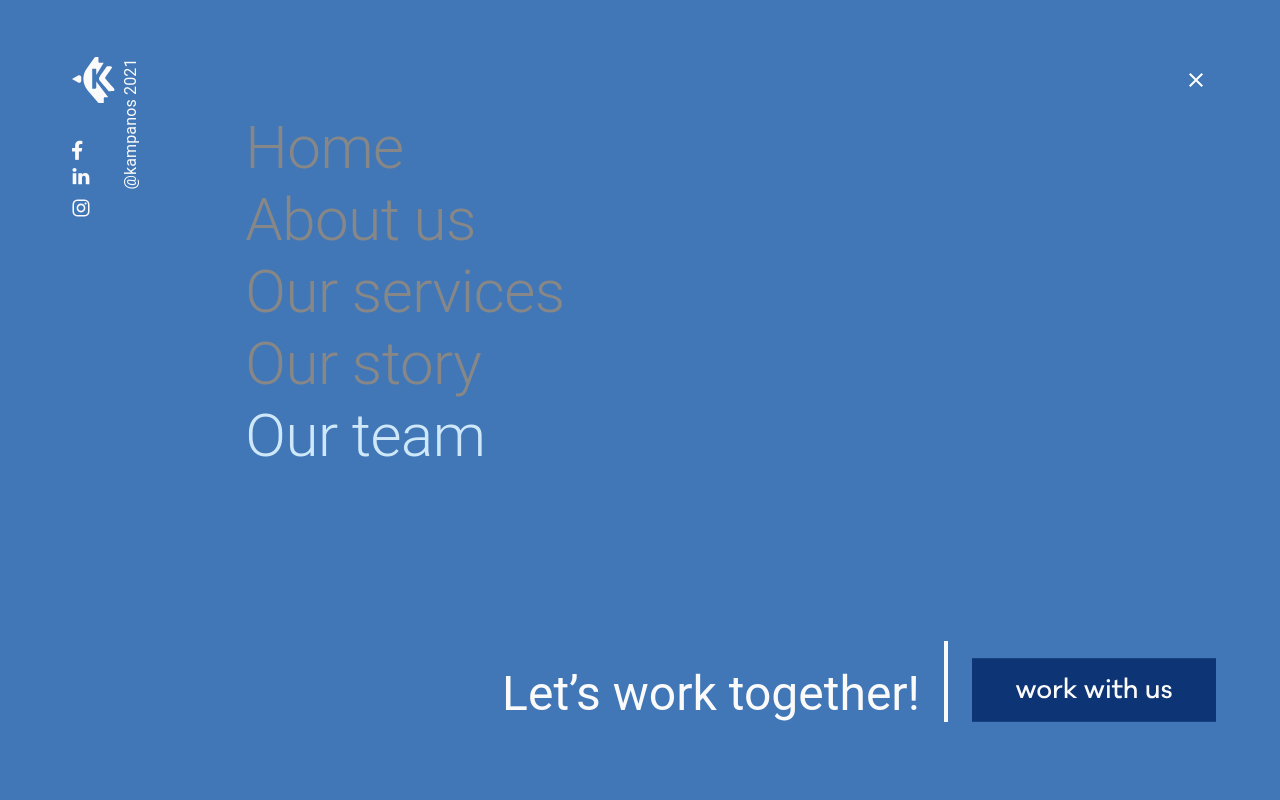
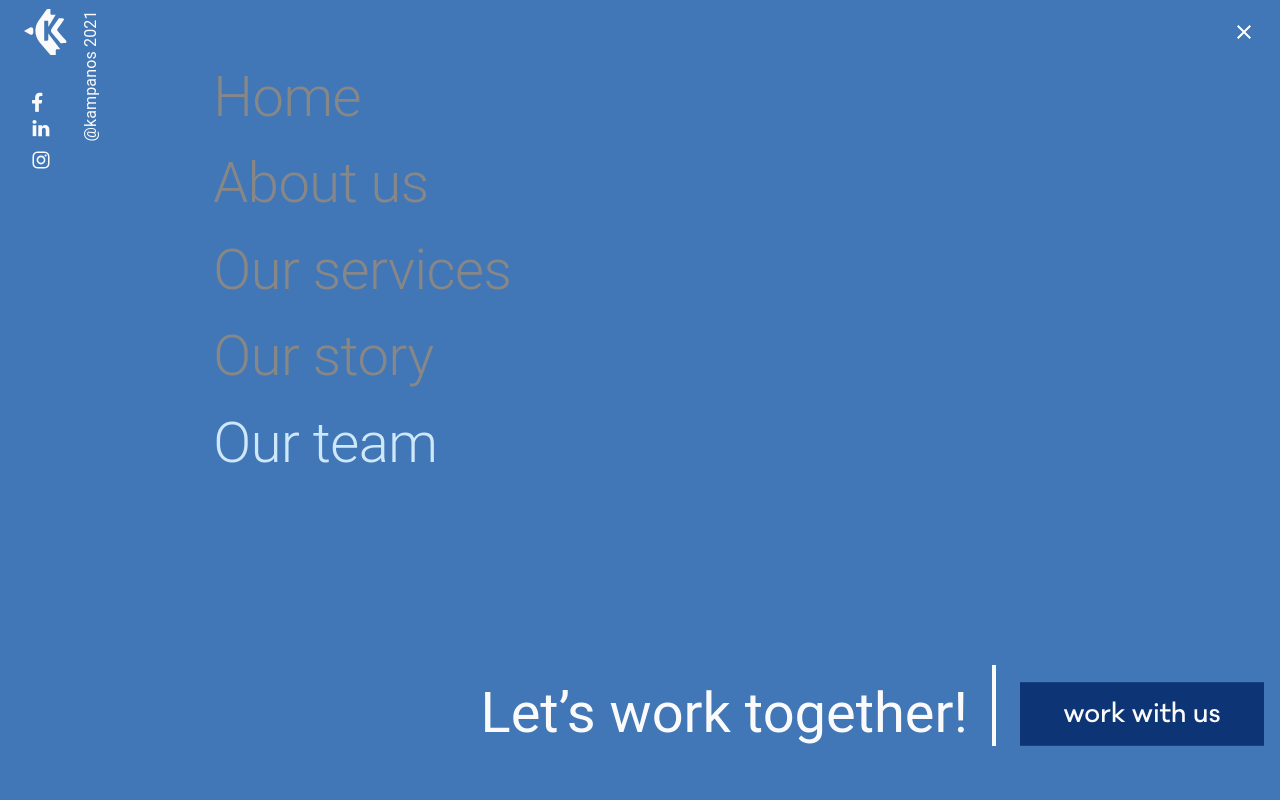
Before and after one commit to vfiedlerc/KampanosWebTranslated, a React (Create React App) app: page / in a window 1280 px wide. Both pictures are taken after a click on the button 1160 px from the left and 32 px from the top of the page. Shown: the top 800 px of the page. Built offline with nearby package versions, Linux system fonts and the light colour scheme.

Commit message:
Changes Drawer

```diff
--- a/src/components/Drawer/DrawerMenu.tsx
+++ b/src/components/Drawer/DrawerMenu.tsx
@@ -6,7 +6,7 @@ import List from "@mui/material/List";
 import ListItem from "@mui/material/ListItem";
 import ListItemText from "@mui/material/ListItemText";
 import { MenuItem, MenuItemProps } from "./MenuItem";
-import { AppBar, Box, Grid, Icon, IconButton, Theme, Toolbar, Typography, } from "@mui/material";
+import { AppBar, Box, Grid, Icon, IconButton, styled, Theme, Toolbar, Typography, } from "@mui/material";
 import Close from "@material-ui/icons/Close";
 import MenuIcon from "@material-ui/icons/Menu";
 import menuLogo from "../../assets/KampanosBrandMenu.svg";
@@ -26,6 +26,42 @@ export const DrawerMenu: FC<DrawerMenuProps> = ({
   const toggleDrawer = () => {
     setState(!state);
   };
+
+  const MenuBox = styled('div')(({ theme }) => ({
+    margin: 0,
+    padding: 0,
+    [theme.breakpoints.down('sm')]: {
+      h2: {
+        fontSize: '1.5rem',
+        textAlign: 'left',
+        paddingBottom:'1.2rem'
+      },
+      h3: { fontSize: '1rem' }
+    },
+    [theme.breakpoints.between('sm', 'md')]: {
+      h2: {
+        fontSize: '2rem',
+        textAlign: 'left',
+        paddingBottom:'1.2rem'
+      },
+      h3: { fontSize: '1.2rem' }
+    },
+    [theme.breakpoints.between('md', 'lg')]: {
+      h2: {
+        fontSize: '2.8rem',
+        paddingBottom:'1.2rem'
+      },
+      h3: { fontSize: '1.45rem' }
+    },
+    [theme.breakpoints.up('lg')]: {
+      h2: {
+        fontSize: '3.5rem',
+        paddingBottom:'1.2rem'
+      },
+      h3: { fontSize: '3.5rem' }
+    },
+  }));
+
   return (
     <>
       <Button onClick={toggleDrawer}>
@@ -36,16 +72,6 @@ export const DrawerMenu: FC<DrawerMenuProps> = ({
         open={state}
         onOpen={toggleDrawer}
         onClose={toggleDrawer}
-      >
-        <Box
-          sx={{
-            width: "100vw",
-            height: "100vh",
-            alignItems: "center",
-            justifyContent: "center",
-            backgroundColor: "#4177B7",
-            padding: 6,
-          }}
       >
         <AppBar
           position="static"
@@ -63,6 +89,16 @@ export const DrawerMenu: FC<DrawerMenuProps> = ({
           </Toolbar>
         </AppBar>
 
+        <MenuBox
+          sx={{
+            width: "100vw",
+            height: "100vh",
+            alignItems: "center",
+            justifyContent: "center",
+            backgroundColor: "#4177B7",
+            //padding: 6,
+          }}
+        >
           <Grid container
             spacing={2}
             xs={12}
@@ -72,7 +108,7 @@ export const DrawerMenu: FC<DrawerMenuProps> = ({
             direction="row"
             justifyContent="center"
             alignItems="flex-start"
-            sx={{height: '100%'}}
+            sx={{ height: '100%' }}
           >
             {/* Redes */}
             <Grid item
@@ -273,7 +309,7 @@ export const DrawerMenu: FC<DrawerMenuProps> = ({
             </Grid>
 
           </Grid>
-        </Box>
+        </MenuBox>
       </SwipeableDrawer>
     </>
   );
```
Lines whose indentation alone changed are shown as unchanged.
